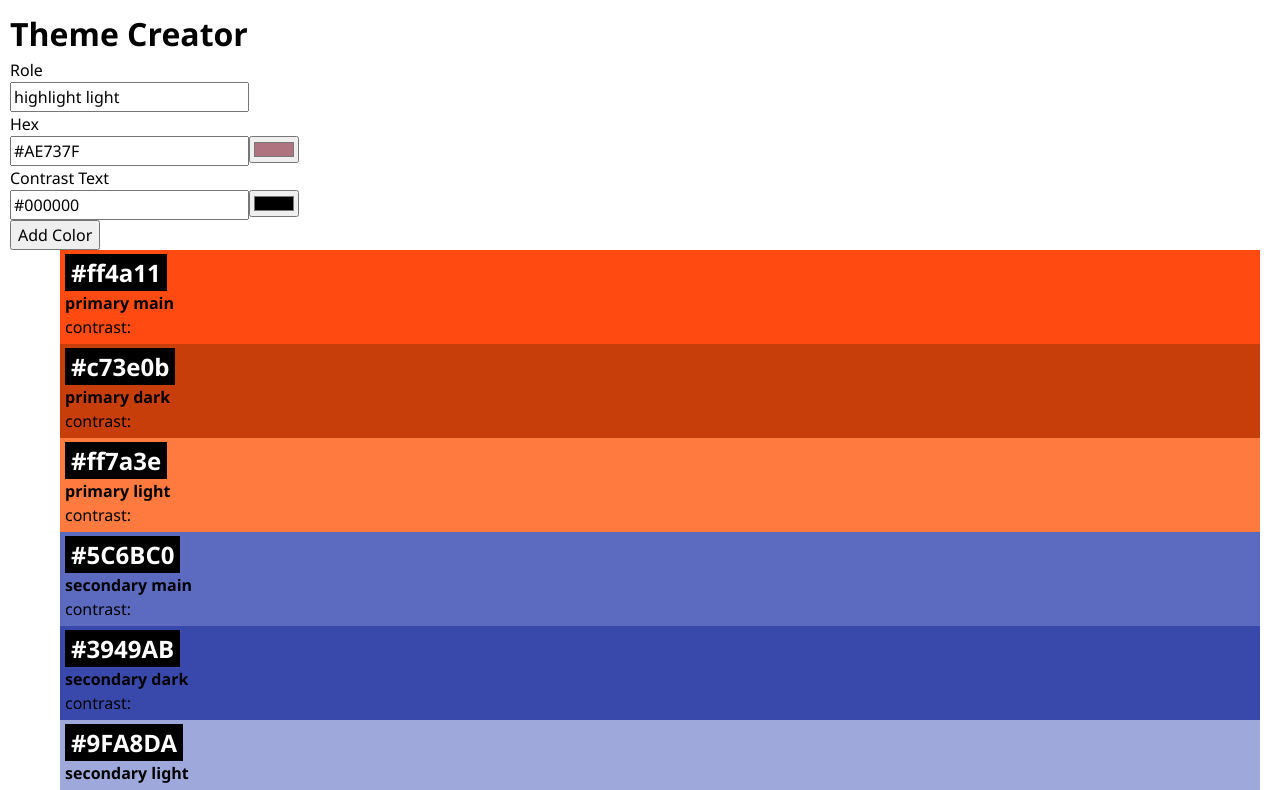
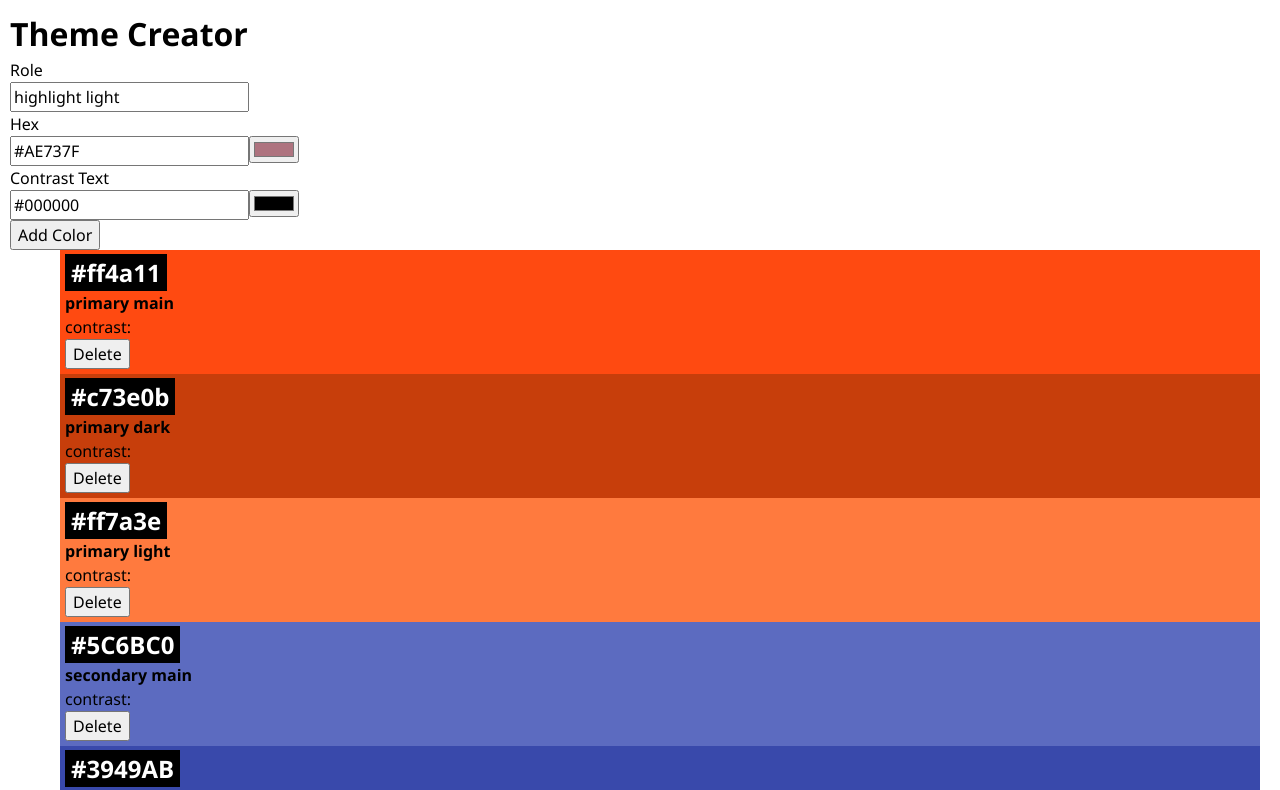
Before and after one commit to melanie-adler/recap-project-4, a React (Vite) app: page / in a window 1280 px wide. Shown: the top 790 px of the page. Built offline with nearby package versions, Linux system fonts and the light colour scheme.

Commit message:
add delete functionality

```diff
--- a/src/App.jsx
+++ b/src/App.jsx
@@ -13,19 +13,31 @@
     setColors([colorWithId, ...colors]);
   }
 
+  function handleDeleteColor(id) {
+    setColors(colors.filter((color) => color.id !== id));
+  }
+
   return (
     <>
       <h1>Theme Creator</h1>
       <ColorForm onSubmitColor={handleNewColor} />
+      {colors.length > 0 ? (
         <ul>
           {colors.map((color) => {
             return (
               <li key={color.id} className="color-list">
-              <Color color={color} />
+                <Color
+                  color={color}
+                  id={color.id}
+                  onDeleteColor={handleDeleteColor}
+                />
               </li>
             );
           })}
         </ul>
+      ) : (
+        <p>Add a new Color!</p>
+      )}
     </>
   );
 }
--- a/src/Components/Color/Color.jsx
+++ b/src/Components/Color/Color.jsx
@@ -1,6 +1,7 @@
+import DeleteButton from "../DeleteButon/DeleteButton";
 import "./Color.css";
 
-export default function Color({ color }) {
+export default function Color({ color, id, onDeleteColor }) {
   return (
     <div
       className="color-card"
@@ -11,6 +12,7 @@
         <b>{color.role}</b>
       </p>
       <p>contrast: {color.contrast}</p>
+      <DeleteButton id={id} onDeleteColor={onDeleteColor} />
     </div>
   );
 }
--- /dev/null
+++ b/src/Components/DeleteButon/DeleteButton.css
@@ -0,0 +1,6 @@
+.color-card-highlight {
+  display: inline;
+  padding: 2px 6px;
+  background: black;
+  color: white;
+}
--- /dev/null
+++ b/src/Components/DeleteButon/DeleteButton.jsx
@@ -0,0 +1,46 @@
+import { useState } from "react";
+import "./DeleteButton.css";
+
+export default function DeleteButton({ onDeleteColor, id }) {
+  const [isDeleting, setIsDeleting] = useState(false);
+
+  function handleDelete() {
+    setIsDeleting(true);
+  }
+
+  function handleConfirm() {
+    onDeleteColor(id);
+  }
+
+  function handleCancel() {
+    setIsDeleting(false);
+  }
+
+  return (
+    <div>
+      {isDeleting ? (
+        <>
+          <span>Really delete?</span>
+          <button
+            type="button"
+            onClick={handleCancel}
+            className="color-card-highlight"
+          >
+            Cancel
+          </button>
+          <button
+            type="button"
+            onClick={handleConfirm}
+            className="color-card-highlight"
+          >
+            Delete
+          </button>
+        </>
+      ) : (
+        <button type="button" onClick={handleDelete}>
+          Delete
+        </button>
+      )}
+    </div>
+  );
+}
```
Lines whose indentation alone changed are shown as unchanged.
